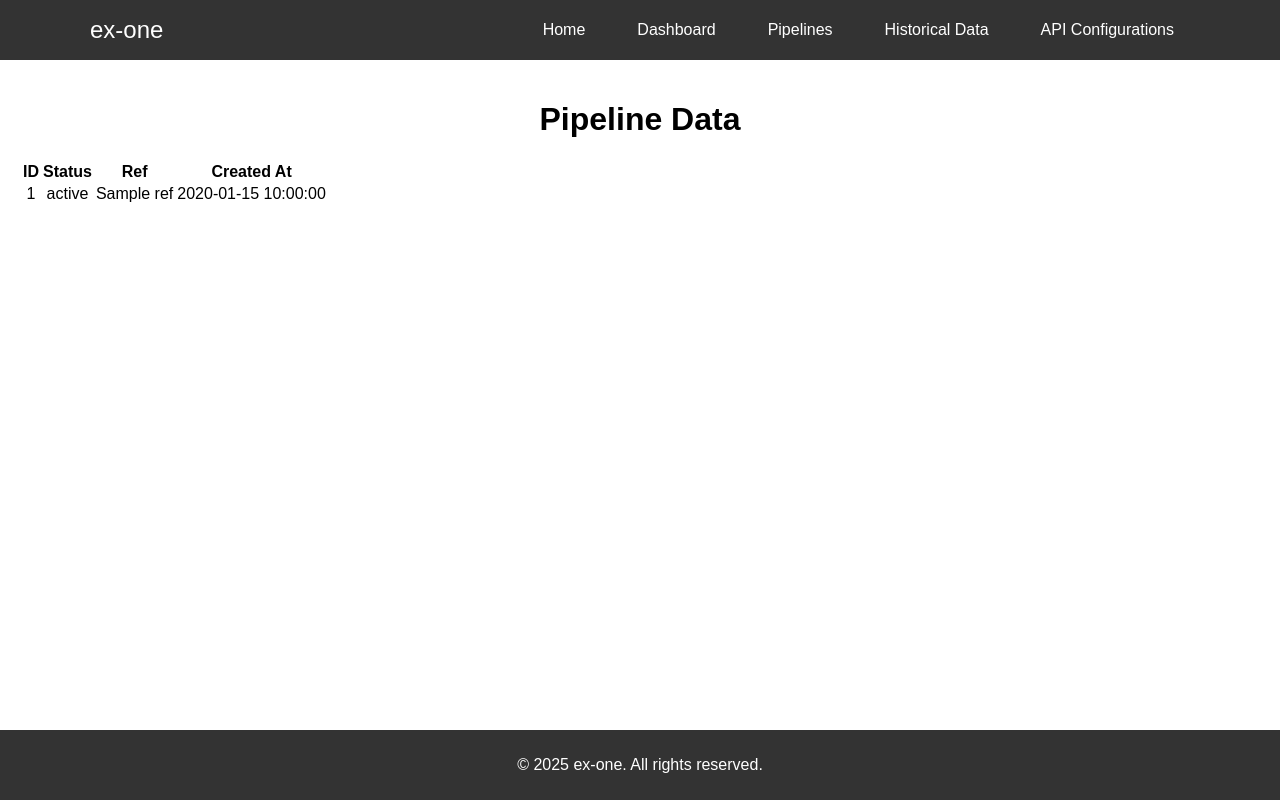
After one commit to sourabhdiwan/ex-one, a Flask app: template app/templates/pipeline.html in a window 1280 px wide. The commit adds this page. Run offline with Flask 3, Linux system fonts and the light colour scheme; the template is opened without the code that fills it: most values are stand-ins (such as "Sample title", 1, 10 or a date in 2020); some libraries are stand-ins or nearby versions.

Commit message:
Add pipeline data retrieval and display; configure environment variables

```diff
--- a/app/__init__.py
+++ b/app/__init__.py
@@ -1,4 +1,9 @@
+import os
 from flask import Flask
+from dotenv import load_dotenv
+
+# Load environment variables from .env file
+load_dotenv()
 
 app = Flask(__name__)
 
--- a/app/templates/navbar.html
+++ b/app/templates/navbar.html
@@ -7,6 +7,7 @@
         <ul class="nav-menu">
             <li class="nav-item"><a href="/" class="nav-links">Home</a></li>
             <li class="nav-item"><a href="/dashboard" class="nav-links">Dashboard</a></li>
+            <li class="nav-item"><a href="/pipelines" class="nav-links">Pipelines</a></li>
             <li class="nav-item"><a href="/historical" class="nav-links">Historical Data</a></li>
             <li class="nav-item"><a href="/api" class="nav-links">API Configurations</a></li>
         </ul>
--- /dev/null
+++ b/app/templates/pipeline.html
@@ -0,0 +1,45 @@
+<!DOCTYPE html>
+<html lang="en">
+<head>
+    <meta charset="UTF-8">
+    <meta name="viewport" content="width=device-width, initial-scale=1.0">
+    <title>Pipeline Data - ex-one</title>
+    <link rel="stylesheet" href="{{ url_for('static', filename='css/navbar.css') }}">
+    <link rel="stylesheet" href="{{ url_for('static', filename='css/style.css') }}">
+    <script src="https://kit.fontawesome.com/a076d05399.js"></script>
+</head>
+<body>
+    <!-- Navbar -->
+    {% include 'navbar.html' %}
+
+    <!-- Main Content -->
+    <main>
+        <h1>Pipeline Data</h1>
+        <table>
+            <thead>
+                <tr>
+                    <th>ID</th>
+                    <th>Status</th>
+                    <th>Ref</th>
+                    <th>Created At</th>
+                </tr>
+            </thead>
+            <tbody>
+                {% for pipeline in pipelines %}
+                <tr>
+                    <td>{{ pipeline.id }}</td>
+                    <td>{{ pipeline.status }}</td>
+                    <td>{{ pipeline.ref }}</td>
+                    <td>{{ pipeline.created_at }}</td>
+                </tr>
+                {% endfor %}
+            </tbody>
+        </table>
+    </main>
+
+    <!-- Footer -->
+    <footer>
+        <p>&copy; 2025 ex-one. All rights reserved.</p>
+    </footer>
+</body>
+</html>
--- a/requirements.txt
+++ b/requirements.txt
@@ -4,3 +4,5 @@ psycopg2-binary
 Flask-Migrate
 requests
 celery
+python-dotenv
+requests
```
Also changed, not shown: app/util.py (added, +9 -0 lines), app/views.py (+13 -0 lines), app/models.py (added).
